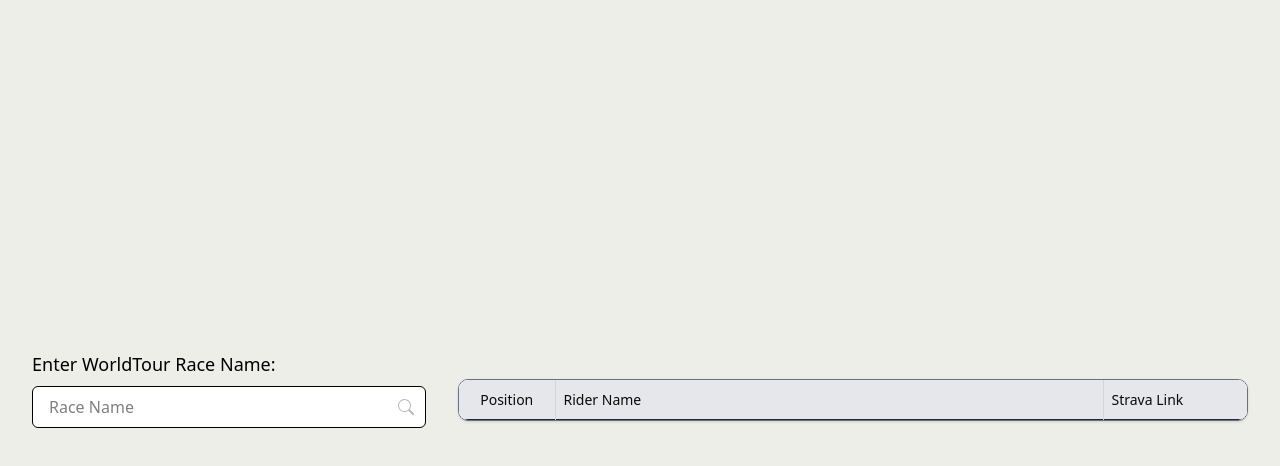
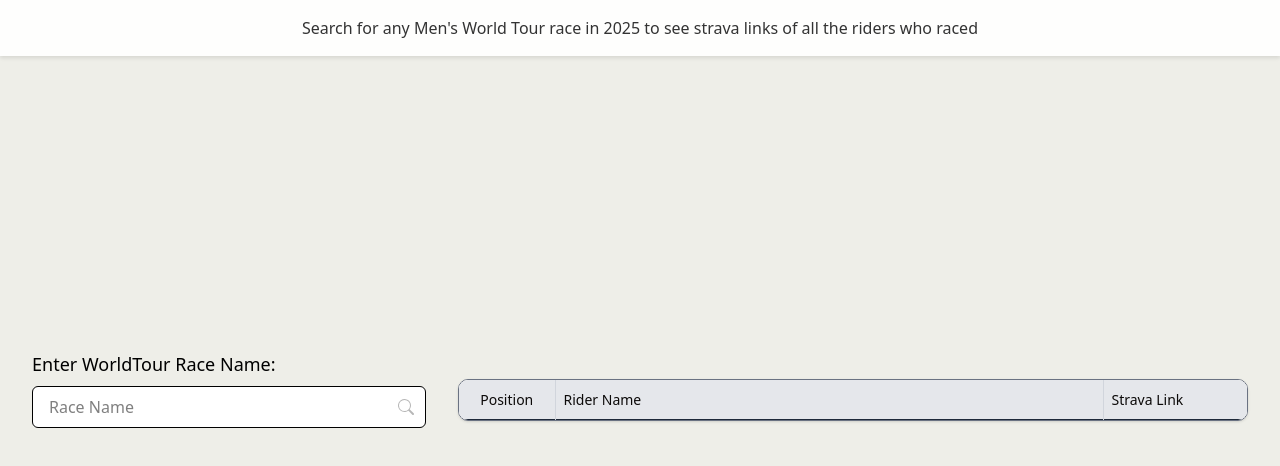
Before and after one commit to davidolejniczak/RaceFileFinder, a Next.js app in the folder Frontend/my-app/: page / in a window 1280 px wide. Shown: the top 466 px of the page. Built offline with nearby package versions, Linux system fonts and the light colour scheme.

Commit message:
Added header

```diff
--- a/Frontend/my-app/app/home.css
+++ b/Frontend/my-app/app/home.css
@@ -145,3 +145,17 @@
   border-radius: inherit;
   overflow: hidden;
 }
+
+.header-bar {
+  position: fixed; /* Or absolute, depending on your layout needs */
+  top: 0;
+  left: 0;
+  width: 100%;
+  background-color: rgba(255, 255, 255, 0.9); /* White with slight transparency */
+  padding: 1rem;
+  text-align: center;
+  font-size: 16px; /* Adjust as needed */
+  color: #333; /* Adjust as needed */
+  z-index: 1000; /* Ensure it's above other content */
+  box-shadow: 0 2px 4px rgba(0, 0, 0, 0.1); /* Optional: adds a subtle shadow */
+}
--- a/Frontend/my-app/app/page.tsx
+++ b/Frontend/my-app/app/page.tsx
@@ -128,6 +128,9 @@
 
   return (
     <div className="home-root">
+      <div className="header-bar">
+        Search for any Men's World Tour race in 2025 to see strava links of all the riders who raced
+      </div>
       <div className="home-form-row">
         <label className="home-label" htmlFor="rider-strava">
           Enter WorldTour Race Name:
```
